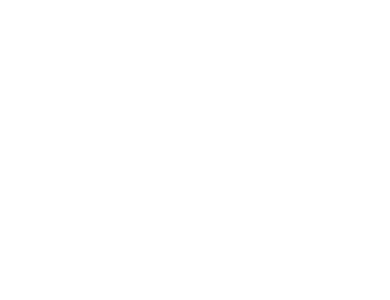
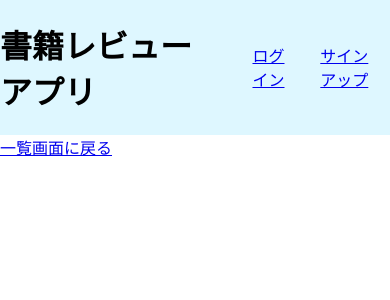
Before and after one commit to inoue021231/railway-bookreview-app, a React (Create React App) app: page /new in a window 390 px wide. Before the commit this address had no page. Shown: the top 300 px of the page. Built offline with nearby package versions, Linux system fonts and the light colour scheme; the HTML template or start-up script is replaced by a standard one.

Commit message:
レビュー管理ファイル新規作成

```diff
--- a/src/components/Header.tsx
+++ b/src/components/Header.tsx
@@ -13,20 +13,19 @@
     dispatch(resetListSlice());
   };
   return (
-    <header className="site-header">
-      <div className="wrapper site-header__wrapper">
+    <header className="header-section">
       <h1>書籍レビューアプリ</h1>
       {loginStatus ? (
         <div>
-            <ul className="nav__wrapper">
-              <li className="nav__item">
+          <ul className="header-section__nav-wrapper">
+            <li className="header-section__nav-wrapper--item">
               <img src={user.icon} alt="icon" style={{ width: "30px" }}></img>
             </li>
-              <li className="nav__item">{user.name}</li>
-              <li className="nav__item">
+            <li className="header-section__nav-wrapper--item">{user.name}</li>
+            <li className="header-section__nav-wrapper--item">
               <Link to="/profile">登録情報編集</Link>
             </li>
-              <li className="nav__item">
+            <li className="header-section__nav-wrapper--item">
               <Link to="/login" onClick={() => handleLogoutClick()}>
                 ログアウト
               </Link>
@@ -34,18 +33,15 @@
           </ul>
         </div>
       ) : (
-          <nav className="nav">
-            <ul className="nav__wrapper">
-              <li className="nav__item">
+        <ul className="header-section__nav-wrapper">
+          <li className="header-section__nav-wrapper--item">
             <Link to="/login">ログイン</Link>
           </li>
-              <li className="nav__item">
+          <li className="header-section__nav-wrapper--item">
             <Link to="/signup">サインアップ</Link>
           </li>
         </ul>
-          </nav>
       )}
-      </div>
     </header>
   );
 };
--- a/src/components/RouteConfig.tsx
+++ b/src/components/RouteConfig.tsx
@@ -4,6 +4,7 @@
 import SignUp from "../pages/SignUp";
 import BookList from "../pages/BookList";
 import Profile from "../pages/Profile";
+import NewReview from "../pages/NewReview";
 
 const RouteConfig = () => {
   return (
@@ -14,6 +15,7 @@
           <Route path="/login" element={<Login />} />
           <Route path="/signup" element={<SignUp />} />
           <Route path="/profile" element={<Profile />} />
+          <Route path="/new" element={<NewReview />} />
         </Routes>
       </BrowserRouter>
     </>
--- a/src/components/header.scss
+++ b/src/components/header.scss
@@ -7,59 +7,17 @@
   font-size: 20px;
 }
 
-.site-header {
+.header-section {
   position: relative;
   background-color: #def7ff;
-}
-
-.site-header__wrapper {
-  padding-top: 1rem;
-  padding-bottom: 1rem;
-}
-@media (min-width: 600px) {
-  .site-header__wrapper {
   display: flex;
   justify-content: space-between;
   align-items: center;
-    padding-top: 0;
-    padding-bottom: 0;
-  }
-}
-@media (min-width: 600px) {
-  .nav__wrapper {
+  &__nav-wrapper {
     display: flex;
-  }
-}
-
-@media (max-width: 599px) {
-  .nav__wrapper {
-    position: absolute;
-    top: 100%;
-    right: 0;
-    left: 0;
-    z-index: -1;
-    background-color: #d9f0f7;
-    visibility: hidden;
-    opacity: 0;
-    transform: translateY(-100%);
-    transition: transform 0.3s ease-out, opacity 0.3s ease-out;
-  }
-  .nav__wrapper.active {
-    visibility: visible;
-    opacity: 1;
-    transform: translateY(0);
-  }
-}
-
-.nav__item {
+    &--item {
       display: block;
       padding: 1.5rem 1rem;
     }
-@media (max-width: 599px) {
-  .nav__toggle {
-    display: block;
-    position: absolute;
-    right: 1rem;
-    top: 1rem;
   }
 }
--- a/src/pages/BookList.tsx
+++ b/src/pages/BookList.tsx
@@ -12,6 +12,7 @@
 } from "../redux/listSlice";
 import Pagination from "../components/ListPagination";
 import Header from "../components/Header";
+import { Link } from "react-router-dom";
 
 const BookList = () => {
   const REVIEW_COUNT = 100;
@@ -27,33 +28,13 @@
 
   const list: List[] = useSelector((state: RootState) => state.list.list);
   const page = useSelector((state: RootState) => state.list.page);
-  const user = useSelector((state: RootState) => state.list.user);
-  const loginStatus = useSelector((state: RootState) => state.list.loginStatus);
-  const token = useSelector((state: RootState) => state.list.token);
   const dispatch = useDispatch();
-
-  console.log(page);
-  console.log(user);
-  console.log(loginStatus);
-  console.log(token);
 
   // localStorage.clear();
 
   const extractedList = list.slice((page - 1) * 10, page * 10);
 
   useEffect(() => {
-    /* (async () => {
-      let index = 0;
-      while (index < REVIEW_COUNT) {
-        const data = await getBookList(TOKEN, index);
-        if (data.length === 0) {
-          break;
-        }
-        index += 10;
-        dispatch(addList(data));
-      }
-    })(); */
-
     const token = localStorage.getItem("authToken");
     (async () => {
       if (token) {
@@ -98,15 +79,17 @@
   return (
     <div>
       <Header />
+      <Link to="/new">レビュー登録</Link>
       {extractedList.length !== 0 &&
         extractedList.map((book) => {
           return (
             <div className="review-container" key={book.id}>
               <div className="review-block">
                 <div className="review-block__title">{book.title}</div>
+                <div className="review-block__reviewer">{book.reviewer}</div>
                 {/* <div className="review-block__detail">{book.detail}</div>
               <div className="review-block__url">{book.url}</div>
-              <div className="review-block__reviewer">{book.reviewer}</div>
+
               <div className="review-block__reivew">{book.review}</div> */}
               </div>
             </div>
--- /dev/null
+++ b/src/pages/DetailReview.tsx
@@ -0,0 +1,5 @@
+const DetailReview = () => {
+  return <div></div>;
+};
+
+export default DetailReview;
--- /dev/null
+++ b/src/pages/EditReview.tsx
@@ -0,0 +1,5 @@
+const EditReview = () => {
+  return <div></div>;
+};
+
+export default EditReview;
--- /dev/null
+++ b/src/pages/NewReview.tsx
@@ -0,0 +1,13 @@
+import { Link } from "react-router-dom";
+import Header from "../components/Header";
+
+const NewReview = () => {
+  return (
+    <div>
+      <Header />
+      <Link to="/">一覧画面に戻る</Link>
+    </div>
+  );
+};
+
+export default NewReview;
```
Lines whose indentation alone changed are shown as unchanged.
